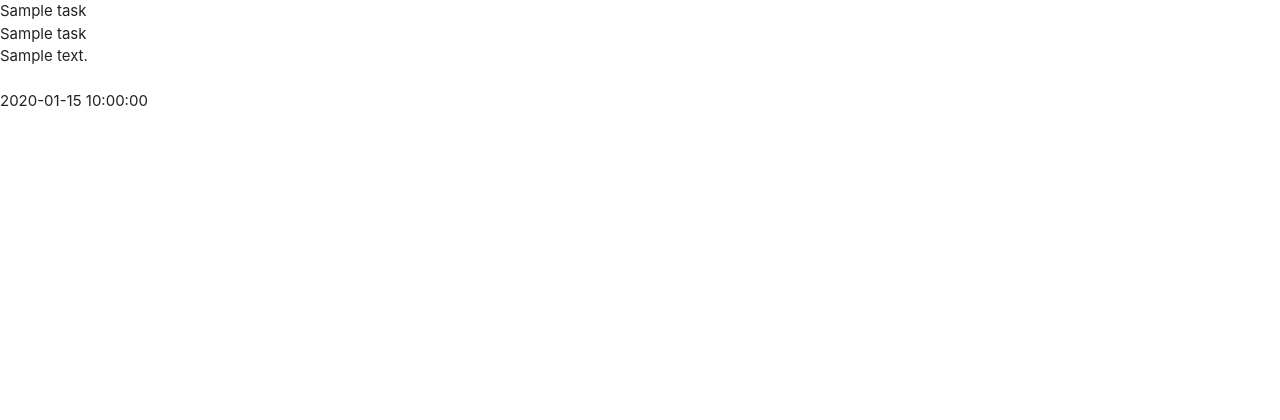
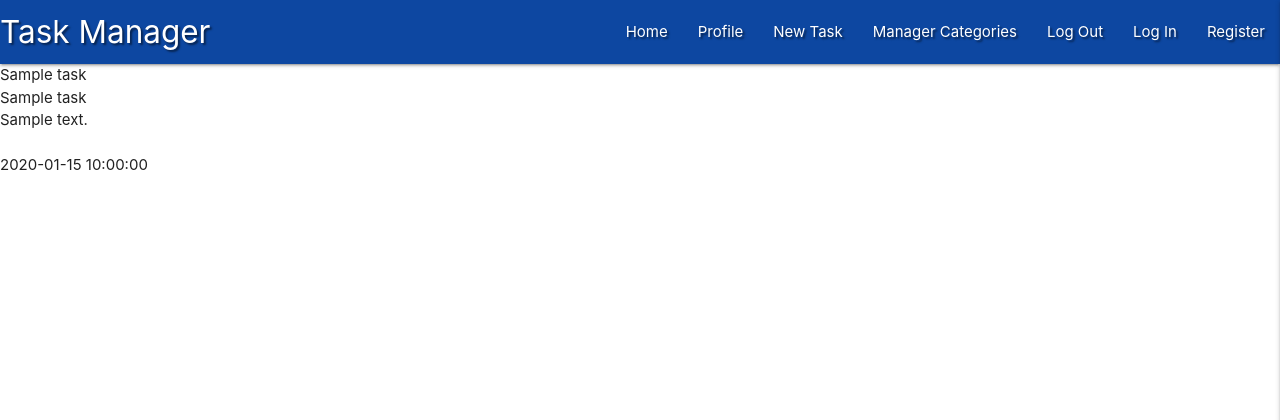
Before and after one commit to PATIAT/flask_task_manager_project, a Flask app: page / in a window 1280 px wide. Shown: the top 420 px of the page. Run offline with Flask 2, Linux system fonts and the light colour scheme; a database or web service that is not in the repository returns one stand-in record (values such as "Sample title"); some libraries are stand-ins or nearby versions.

Commit message:
Add materialize navbar and sidenav

```diff
--- a/static/css/style.css
+++ b/static/css/style.css
@@ -0,0 +1,3 @@
+.text-shadow {
+    text-shadow: 2px 2px 2px rgba(0, 0, 0, 0.5);
+}
--- a/static/js/script.js
+++ b/static/js/script.js
@@ -0,0 +1,3 @@
+$(document).ready(function(){
+    $(".sidenav").sidenav({edge: "right"});
+  });
--- a/templates/base.html
+++ b/templates/base.html
@@ -16,6 +16,36 @@
 </head>
 <body>
 
+    <header>
+        <!-- top navbar -->
+        <nav class="nav-entended text-shadow blue darken-4">
+            <div class="nav-wrapper">
+                <a href="{{ url_for('get_tasks') }}" class="brand-logo">Task Manager</a>
+                <a href="#" data-target="mobile-demo" class="sidenav-trigger right"><i class="fas fa-bars"></i></a>
+                <ul class="right hide-on-med-and-down">
+                    <li><a href="{{ url_for('get_tasks') }}">Home</a></li>
+                    <li><a href="#">Profile</a></li>
+                    <li><a href="#">New Task</a></li>
+                    <li><a href="#">Manager Categories</a></li>
+                    <li><a href="#">Log Out</a></li>
+                    <li><a href="#">Log In</a></li>
+                    <li><a href="#">Register</a></li>
+                </ul>
+            </div>
+        </nav>
+
+        <!-- mobile sidenav -->
+        <ul class="sidenav" id="mobile-demo">
+            <li><h4 class="center-align blue darken-4"></h4></li>
+            <li><a href="{{ url_for('get_tasks') }}">Home</a></li>
+            <li><a href="#">Profile</a></li>
+            <li><a href="#">New Task</a></li>
+            <li><a href="#">Manager Categories</a></li>
+            <li><a href="#">Log Out</a></li>
+            <li><a href="#">Log In</a></li>
+            <li><a href="#">Register</a></li>
+        </ul>
+    </header>
     {% block content %}
     {% endblock %}
 
```
